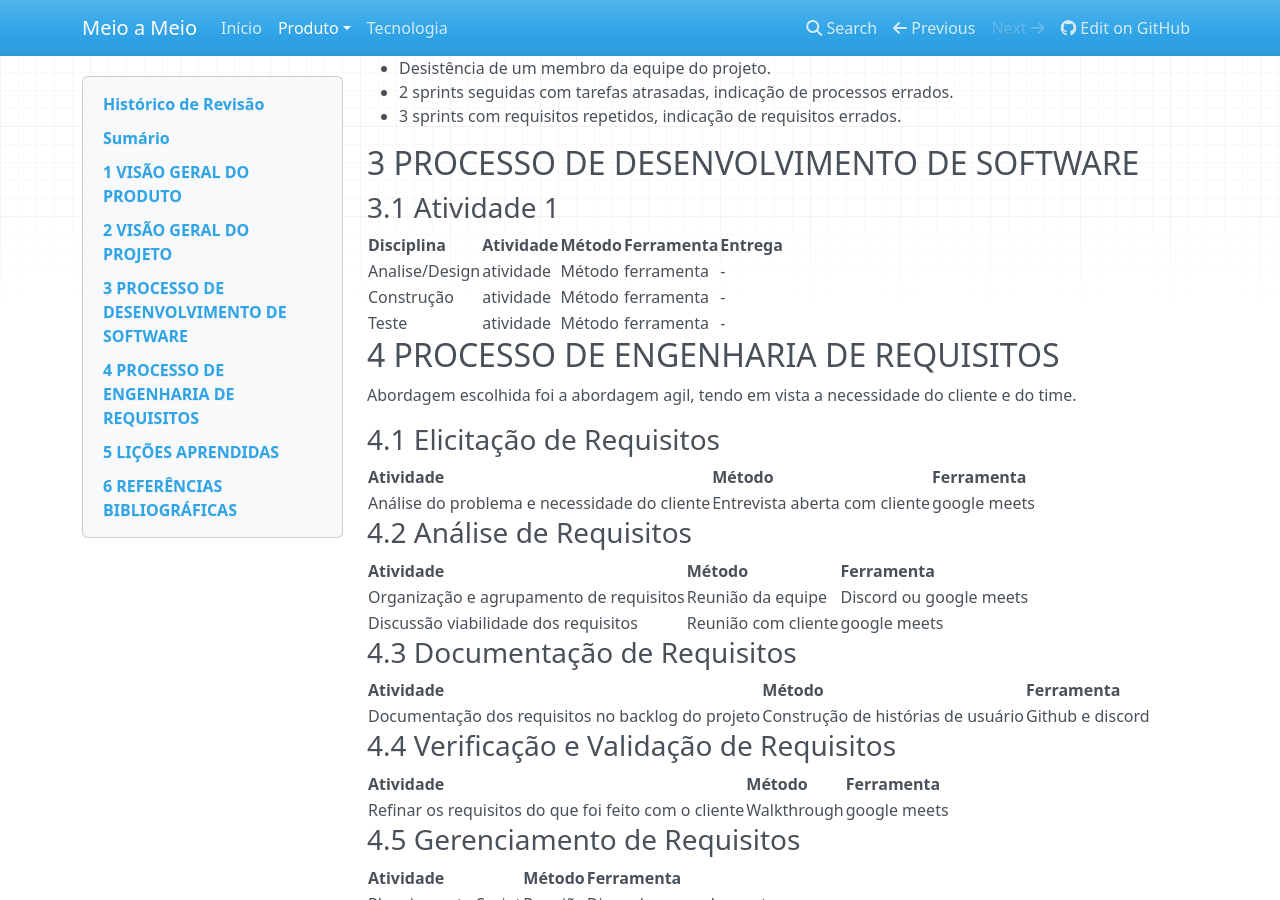
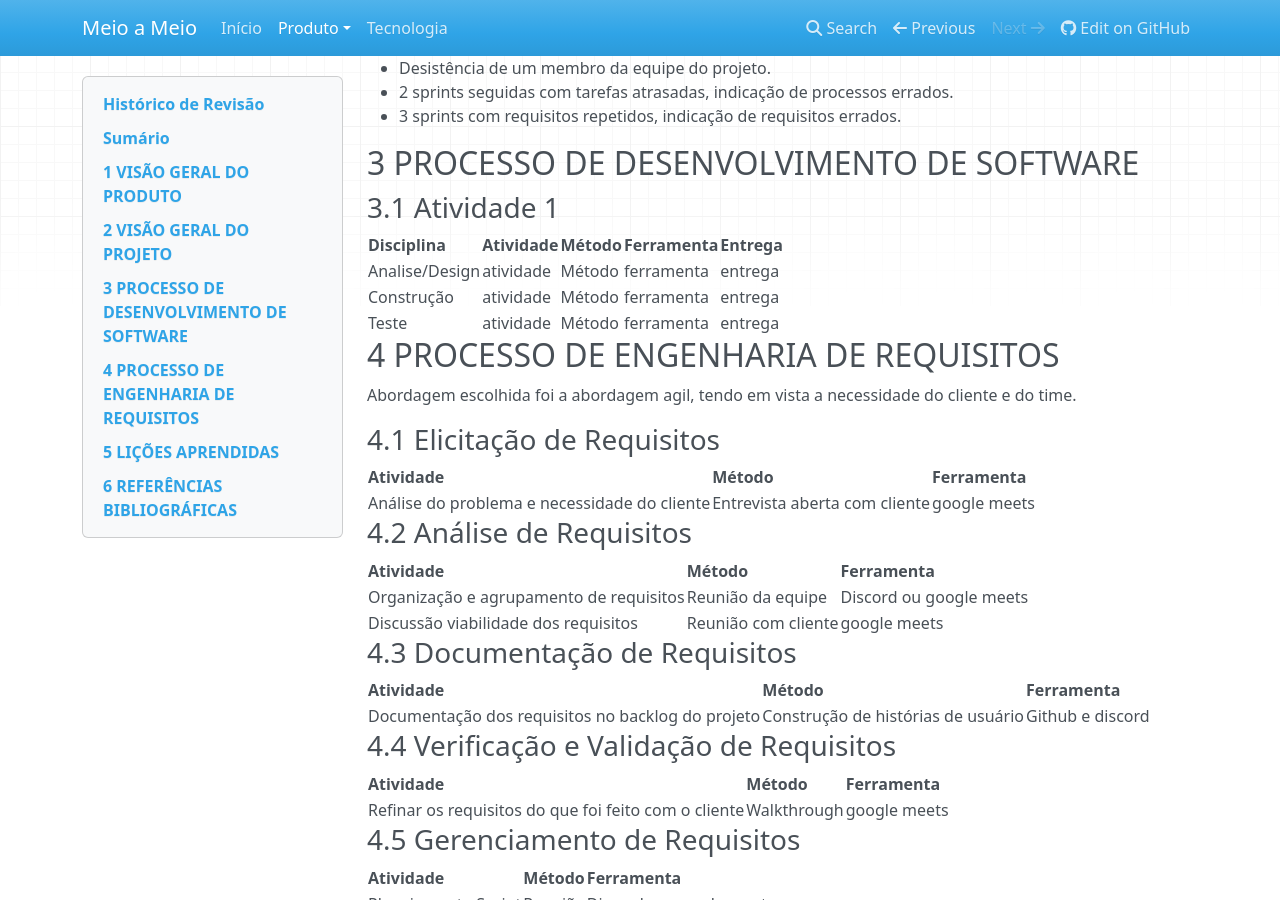
Before and after one commit to mdsreq-fga-unb/2022.1-Meio-a-Meio, an MkDocs documentation site: the page built from docs/ProductVision.md, in a window 1280 px wide and 900 px high, scrolled down 2182 px. Built offline with MkDocs 1.6.1, drawn with Linux system fonts in a browser that asks for light colours; nearby versions of some CDN libraries.

Commit message:
Update ProductVision.md

```diff
--- a/docs/ProductVision.md
+++ b/docs/ProductVision.md
@@ -104,14 +104,12 @@ Reuniões serão feitas no Discord, ou Google meets.
 ## 3 PROCESSO DE DESENVOLVIMENTO DE SOFTWARE
 ### 3.1 Atividade 1
 
-|Disciplina|Atividade| Método | Ferramenta | Entrega|
+| Disciplina |Atividade| Método | Ferramenta | Entrega|
 |----|----|----|----|----|
-|Analise/Design| atividade | Método | ferramenta |-|
-|Construção| atividade | Método | ferramenta |-|
-|Teste| atividade | Método | ferramenta |-|
-<!-- ### 3.2 Atividade 2
-### 3.3 Atividade 3
-### 3.4 Atividade ‘N’  -->
+|Analise/Design| atividade | Método | ferramenta |entrega|
+|Construção| atividade | Método | ferramenta |entrega|
+|Teste| atividade | Método | ferramenta |entrega|
+
 
 ## 4 PROCESSO DE ENGENHARIA DE REQUISITOS
 
```
